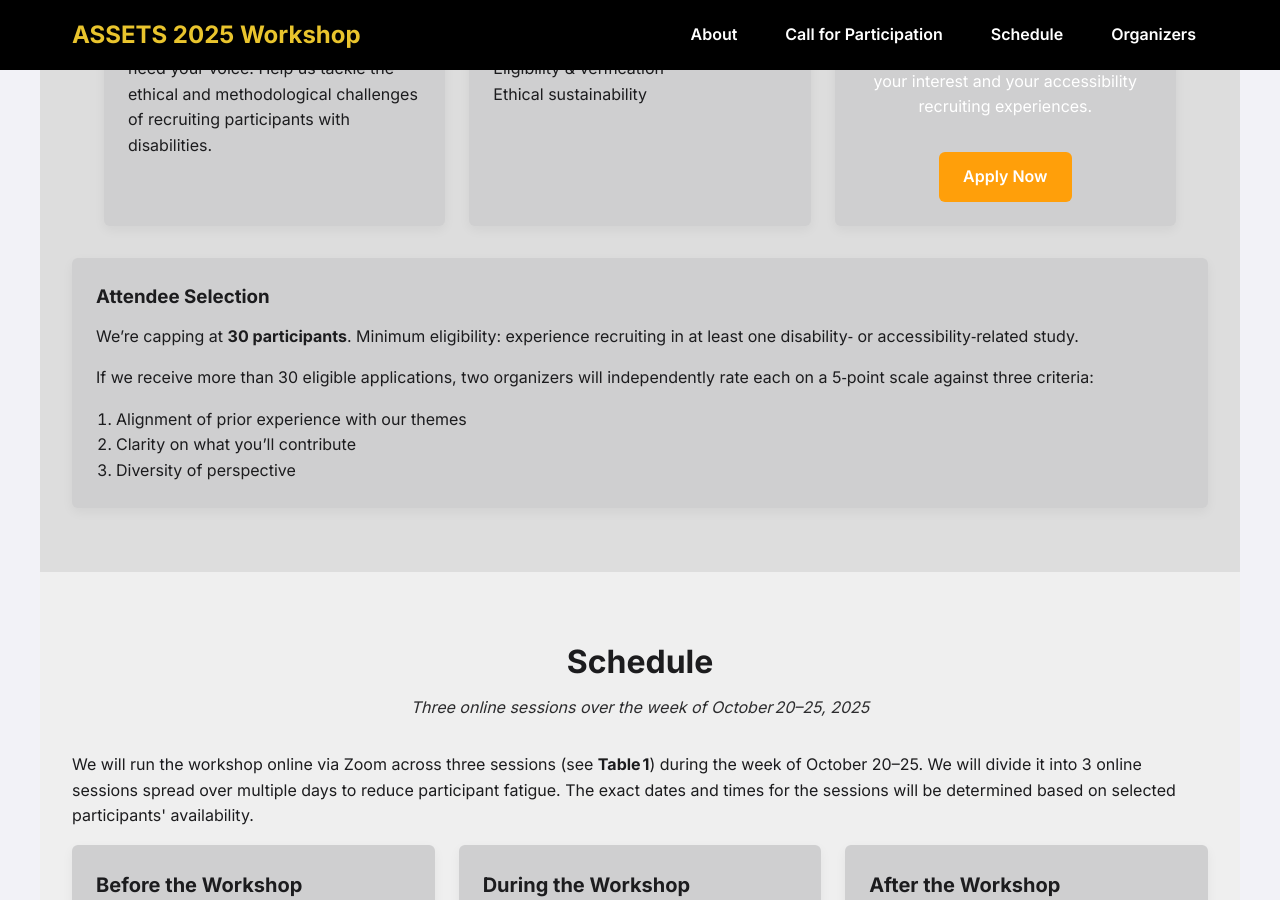
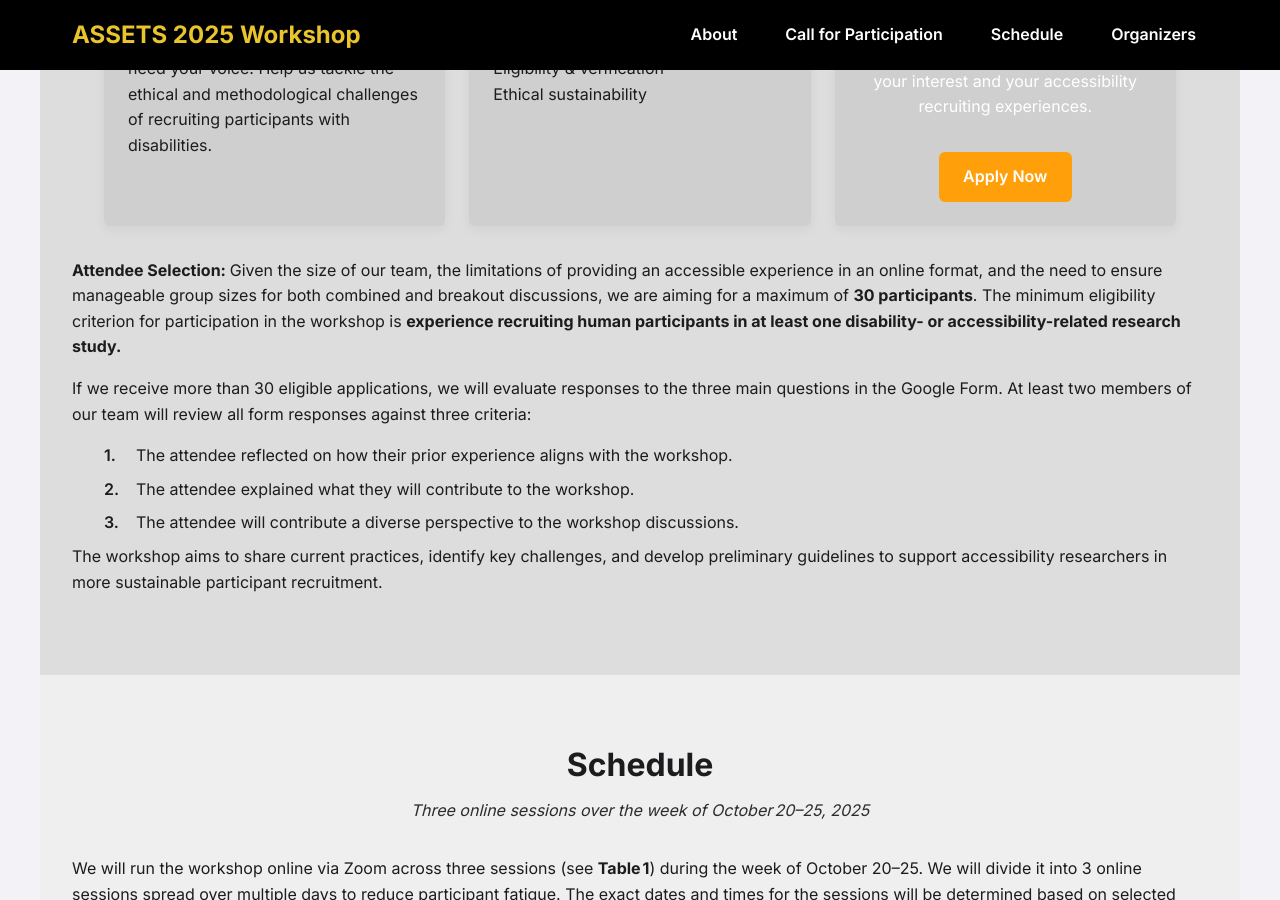
Before and after one commit to assets-recruitment-2025/assets-recruitment-2025.github.io, a Jekyll site: the page built from index.md, in a window 1280 px wide and 900 px high, scrolled down 1560 px. Built offline with Jekyll 4.4.1, drawn with Linux system fonts in a browser that asks for light colours.

Commit message:
Call for Participation

```diff
--- a/index.md
+++ b/index.md
@@ -111,23 +111,20 @@ permalink: /
     </div>
   </div>
 
-  <div class="selection-panel">
-    <h3>Attendee Selection</h3>
-    <p>
-      We’re capping at <strong>30 participants</strong>. Minimum eligibility:
-      experience recruiting in at least one disability‑ or accessibility‑related
-      study.
-    </p>
-    <p>
-      If we receive more than 30 eligible applications, two organizers will
-      independently rate each on a 5‑point scale against three criteria:
-    </p>
-    <ol>
-      <li>Alignment of prior experience with our themes</li>
-      <li>Clarity on what you’ll contribute</li>
-      <li>Diversity of perspective</li>
-    </ol>
-  </div>
+<p>
+    <strong>Attendee Selection: </strong>Given the size of our team, the limitations of providing an accessible experience in an online format, and the need to ensure manageable group sizes for both combined and breakout discussions, we are aiming for a maximum of <strong>30 participants</strong>. The minimum eligibility criterion for participation in the workshop is <strong>experience recruiting human participants in at least one disability- or accessibility-related research study.</strong>
+</p>
+<p>
+    If we receive more than 30 eligible applications, we will evaluate responses to the three main questions in the Google Form. At least two members of our team will review all form responses against three criteria:
+</p>
+<ul class="section-list">
+  <li>The attendee reflected on how their prior experience aligns with the workshop.</li>
+  <li>The attendee explained what they will contribute to the workshop.</li>
+  <li>The attendee will contribute a diverse perspective to the workshop discussions.</li>
+</ul>
+<p>
+    The workshop aims to share current practices, identify key challenges, and develop preliminary guidelines to support accessibility researchers in more sustainable participant recruitment.
+</p>
 </section>
 
 
```
